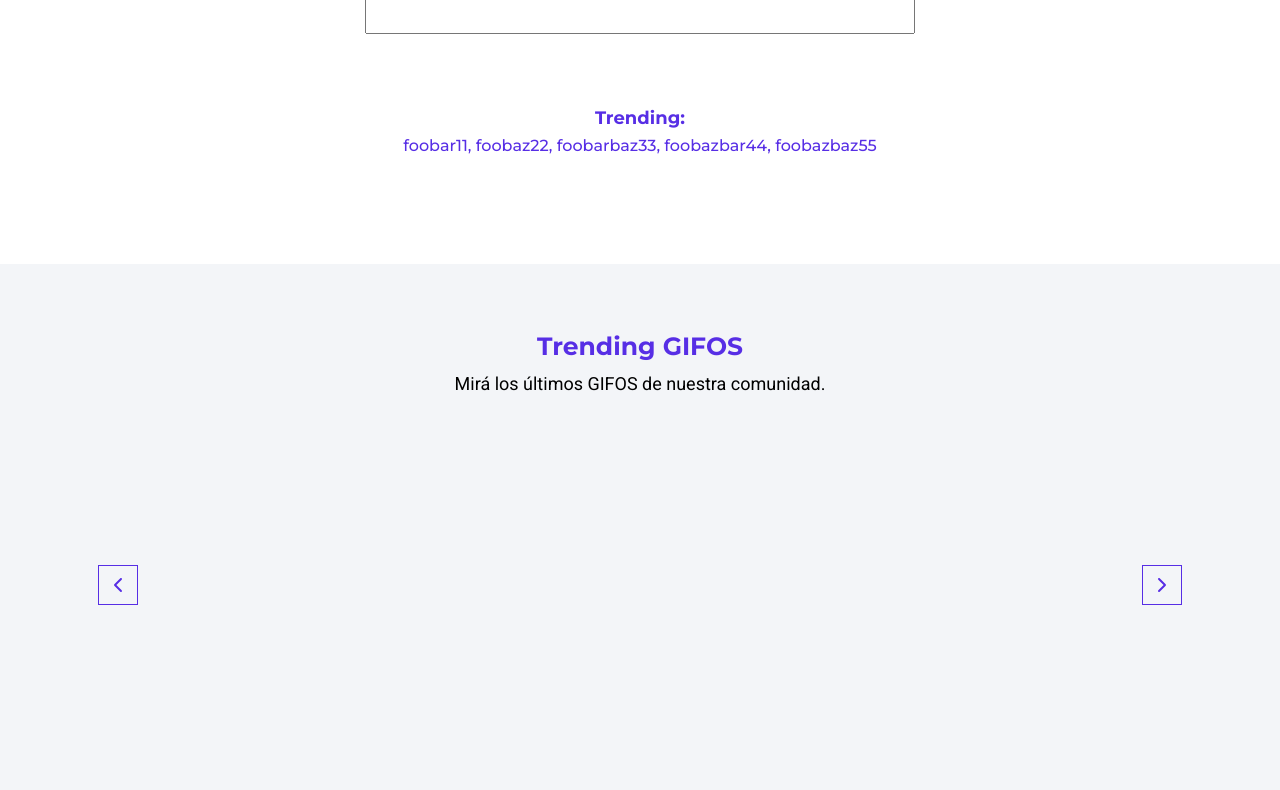
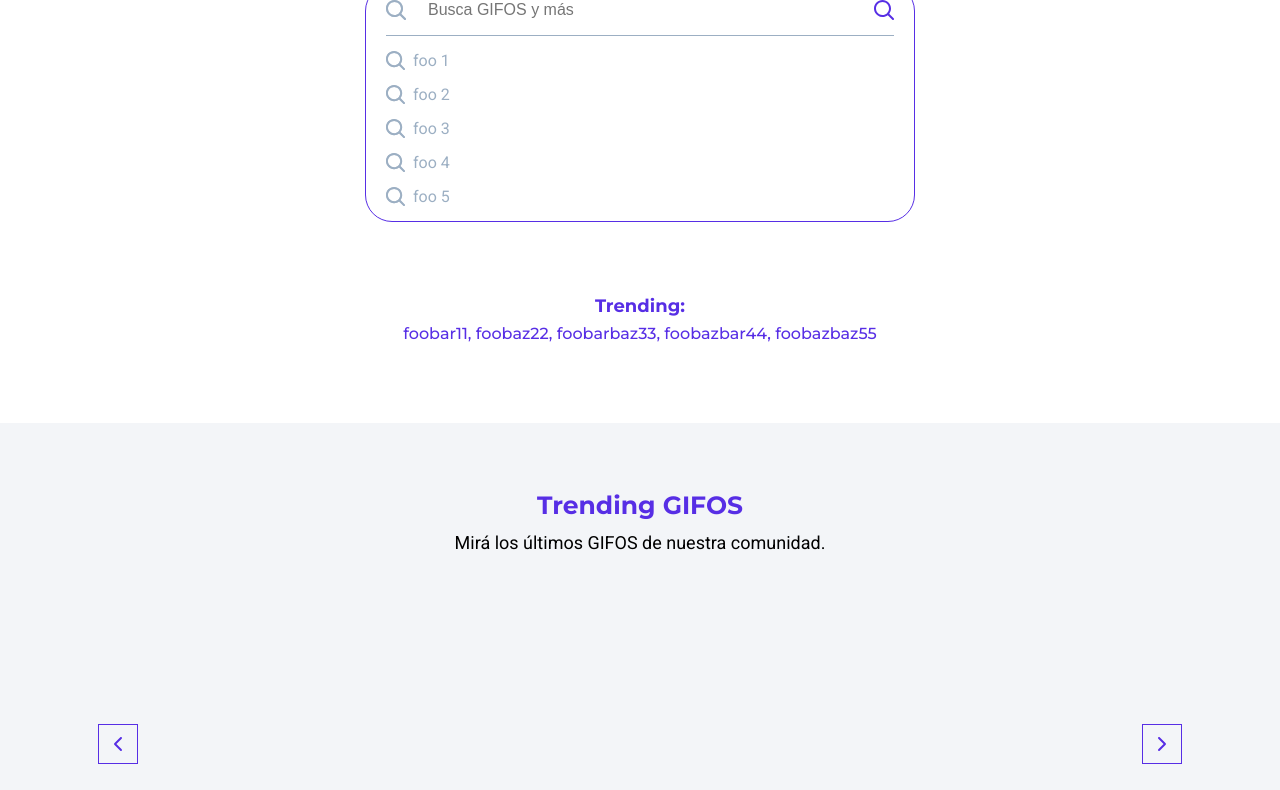
Before and after one commit to commendatore/pub-web-gifos, a plain HTML site: page index.html in a window 1280 px wide. Shown: the part 496-1286 px from the top of the page. Drawn offline with Linux system fonts and the light colour scheme; no server answers.

Commit message:
news + html added search + scss search theme added + scss search style added + scss trending minor fixes

```diff
--- a/index.html
+++ b/index.html
@@ -82,7 +82,29 @@
           />
         </div>
         <div class="search">
-          <input class="search-box" type="search" name="" id="" />
+          <form class="search-form" autocomplete="off">
+            <input
+              class="search-bttn search-bttn--submit"
+              type="submit"
+              value="search-bttn"
+            />
+            <input class="search-box" type="search" name="search"
+            id="search-term" placeholder="Busca GIFOS y más" required
+            pattern=".*\S.*"/ />
+            <input
+              class="search-bttn search-bttn--focus"
+              type="reset "
+              value="clear"
+              id="search-clear-bttn"
+            />
+          </form>
+          <ul class="search-suggestions">
+            <li><a href="">foo 1</a></li>
+            <li><a href="">foo 2</a></li>
+            <li><a href="">foo 3</a></li>
+            <li><a href="">foo 4</a></li>
+            <li><a href="">foo 5</a></li>
+          </ul>
         </div>
         <div class="trending-terms">
           <h2 class="trending-terms__title">Trending:</h2>
--- a/styles/partials/base/_variables.scss
+++ b/styles/partials/base/_variables.scss
@@ -14,6 +14,9 @@
 
   --front-title-font-color: #572ee5;
   --front-title-font-span-color: #52e3c3;
+  --search-border-color: #572ee5;
+  --search-text-font-color: #000;
+  --search-suggestions-border-top-color: #9cafc3;
   --trending-terms-title-font-color: #572ee5;
   --trending-terms-list-font-color: #572ee5;
 
@@ -43,6 +46,9 @@
   --navbar-menu-link-item-separator-color: #fff;
 
   --front-title-font-color: #fff;
+  --search-border-color: #fff;
+  --search-text-font-color: #fff;
+  --search-suggestions-border-top-color: #9cafc3;
   --trending-terms-title-font-color: #fff;
   --trending-terms-list-font-color: #fff;
 
--- a/styles/partials/components/_home.scss
+++ b/styles/partials/components/_home.scss
@@ -1,53 +1,129 @@
 .home {
-  height: 29.375rem;
+  align-items: center;
   display: flex;
   flex-direction: column;
-  align-items: center;
+  height: auto;
+  padding-bottom: 2.813rem;
 }
 
 .front {
-  width: 100%;
+  align-items: center;
   display: flex;
   flex-direction: column;
-  align-items: center;
+  width: 100%;
 }
 
 .front-title {
-  margin-top: 0.438rem;
+  color: var(--front-title-font-color);
   font-family: $secondary-font;
   font-size: 1.563rem;
+  margin-top: 0.438rem;
+  padding: 0 2.75rem;
   text-align: center;
-  color: var(--front-title-font-color);
   width: 100%;
-  padding: 0 2.75rem;
 }
 
-.front-title > span {
+.front-title > {
+  span {
     color: var(--front-title-font-span-color);
   }
 
-.front-title > br {
+  br {
     display: none;
+  }
 }
 
 .front-logo {
   margin-top: 1.875rem;
+  max-width: 31.376rem;
   padding: 0 3.188rem;
   width: 100%;
-  // min-width: 23.44rem;
-  max-width: 31.376rem;
 }
 
 .search {
+  border-radius: 1.688rem;
+  border: 0.063rem solid var(--search-border-color);
+  display: flex;
+  flex-direction: column;
+  max-width: 34.375rem;
+  padding: 0 1.25rem;
+  width: calc(100% - 1.313rem * 2);
+}
+
+.search-form {
+  align-items: center;
   display: flex;
   justify-content: center;
+}
+
+.search-box {
+  background-color: transparent;
+  border: none;
+  color: var(--search-text-font-color);
+  font-size: 1rem;
+  height: 3.125rem;
   width: 100%;
-  padding: 0 1.313rem 0 1.313rem;
+
+  &::-webkit-search-cancel-button {
+    display: none;
   }
-.search-box {
+}
+
+.search-bttn {
+  background-color: transparent;
+  background-repeat: no-repeat;
+  background-size: contain;
+  border: none;
+  color: transparent;
+  cursor: pointer;
+  display: inline-block;
+  height: 1.25rem;
+  width: 1.938rem;
+}
+
+.search-bttn--submit {
+  background-position: left center;
+  margin-right: 0.688rem;
+  // visibility: hidden;
+}
+
+.search-bttn--focus {
+  background-position: right center;
+  margin-left: 0.688rem;
+}
+
+.search-suggestions {
+  border-top: 0.063rem solid var(--search-suggestions-border-top-color);
+  // display: none;
+  list-style: none;
+  padding: 0.938rem 0;
   width: 100%;
-  height: 3.125rem;
-  max-width: 34.375rem;
+}
+
+.search-suggestions > {
+  li {
+    padding-bottom: 0.938rem;
+    width: 100%;
+    &:last-child {
+      padding-bottom: 0;
+    }
+
+    a {
+      color: #9cafc3;
+      display: inline-block;
+      text-decoration: none;
+      width: 100%;
+      &::before {
+        background-image: url(/assets/icon-search-submit.svg);
+        background-repeat: no-repeat;
+        background-size: contain;
+        content: "";
+        height: 1rem;
+        padding-right: 1.688rem;
+        width: 1rem;
+      }
+    }
+  }
 }
 
 .trending-terms {
@@ -55,26 +131,27 @@
 }
 
 .trending-terms__title {
-  margin-top: 1.938rem;
+  color: var(--trending-terms-title-font-color);
+  font-family: $secondary-font;
   font-size: 1rem;
   font-weight: bold;
-  font-family: $secondary-font;
-  color: var(--trending-terms-title-font-color);
+  margin-top: 1.938rem;
   text-align: center;
 }
 
 .trending-terms__list {
-  margin-top: 0.125rem;
   color: var(--trending-terms-list-font-color);
+  font-family: $secondary-font;
   font-size: 0.875rem;
   font-weight: 500;
-  font-family: $secondary-font;
   list-style: none;
+  margin-top: 0.125rem;
+  padding: 0 4.688rem;
   text-align: center;
-  padding: 0 4.688rem;
 }
 
-.trending-terms__list > li {
+.trending-terms__list > {
+  li {
     display: inline;
     &::after {
       content: ",";
@@ -83,37 +160,41 @@
       content: "";
     }
   }
+}
 
 // 495px front page title break line
 @media (min-width: 30.938rem) {
-  .front-title > br {
+  .front-title > {
+    br {
       display: inline;
+    }
   }
 }
 
 // 768px design desktop
 @media (min-width: 48rem) {
   .home {
-    height: 41.563rem;
+    height: auto;
+    padding-bottom: 5rem;
   }
 
   .front-title {
+    font-size: 2.188rem;
     margin-top: 4.75rem;
-    font-size: 2.188rem;
   }
 
   .front-logo {
+    max-width: 25rem;
     padding: 0;
-    max-width: 25rem;
   }
 
   .trending-terms__title {
+    font-size: 1.125rem;
     margin-top: 4.563rem;
-    font-size: 1.125rem;
   }
 
   .trending-terms__list {
+    font-size: 1rem;
     margin-top: 0.438rem;
-    font-size: 1rem;
   }
 }
--- a/styles/partials/components/_trending.scss
+++ b/styles/partials/components/_trending.scss
@@ -126,4 +126,14 @@
     background-position: center center;
     cursor: pointer;
   }
+
+  .carousel-trending__button-left {
+    margin-left: 5.875rem;
+    margin-right: 1.375rem;
+  }
+
+  .carousel-trending__button-right {
+    margin-right: 5.875rem;
+    margin-left: 1.375rem;
+  }
 }
--- a/styles/partials/themes/_assets-dark.scss
+++ b/styles/partials/themes/_assets-dark.scss
@@ -10,10 +10,20 @@
   background-image: url(../../../assets/close-modo-noct.svg);
 }
 
+.search-bttn--submit {
+  background-image: url(../../../assets/icon-search-submit.svg);
+}
+
+.search-bttn--focus {
+  background-image: url(../../../assets/icon-search-modo-noct.svg);
+}
+
+.search-bttn--clear {
+  background-image: url(../../../assets/close-modo-noct.svg);
+}
+
 @media (min-width: 48rem) {
   .carousel-trending__button-left {
-    margin-left: 5.875rem;
-    margin-right: 1.375rem;
     background-image: url(../../../assets/button-slider-left-md-noct.svg);
     &:hover {
       background-image: url(../../../assets/button-slider-left-hover-md-noct.svg);
@@ -21,8 +31,6 @@
   }
 
   .carousel-trending__button-right {
-    margin-right: 5.875rem;
-    margin-left: 1.375rem;
     background-image: url(../../../assets/button-slider-right-md-noct.svg);
     &:hover {
       background-image: url(../../../assets/Button-Slider-right-hover-md-noct.svg);
--- a/styles/partials/themes/_assets-light.scss
+++ b/styles/partials/themes/_assets-light.scss
@@ -10,10 +10,20 @@
   background-image: url(../../../assets/close.svg);
 }
 
+.search-bttn--submit {
+  background-image: url(../../../assets/icon-search-submit.svg);
+}
+
+.search-bttn--focus {
+  background-image: url(../../../assets/icon-search.svg);
+}
+
+.search-bttn--clear {
+  background-image: url(../../../assets/close.svg);
+}
+
 @media (min-width: 48rem) {
   .carousel-trending__button-left {
-    margin-left: 5.875rem;
-    margin-right: 1.375rem;
     background-image: url(../../../assets/button-slider-left.svg);
     &:hover {
       background-image: url(../../../assets/button-slider-left-hover.svg);
@@ -21,8 +31,6 @@
   }
 
   .carousel-trending__button-right {
-    margin-right: 5.875rem;
-    margin-left: 1.375rem;
     background-image: url(../../../assets/Button-Slider-right.svg);
     &:hover {
       background-image: url(../../../assets/Button-Slider-right-hover.svg);
```
Also changed, not shown: assets/icon-search-modo-noct.svg (added), assets/icon-search-submit.svg (added), styles/icons-dark.css, styles/icons-light.css, styles/style.css. Lines whose indentation alone changed are shown as unchanged.
